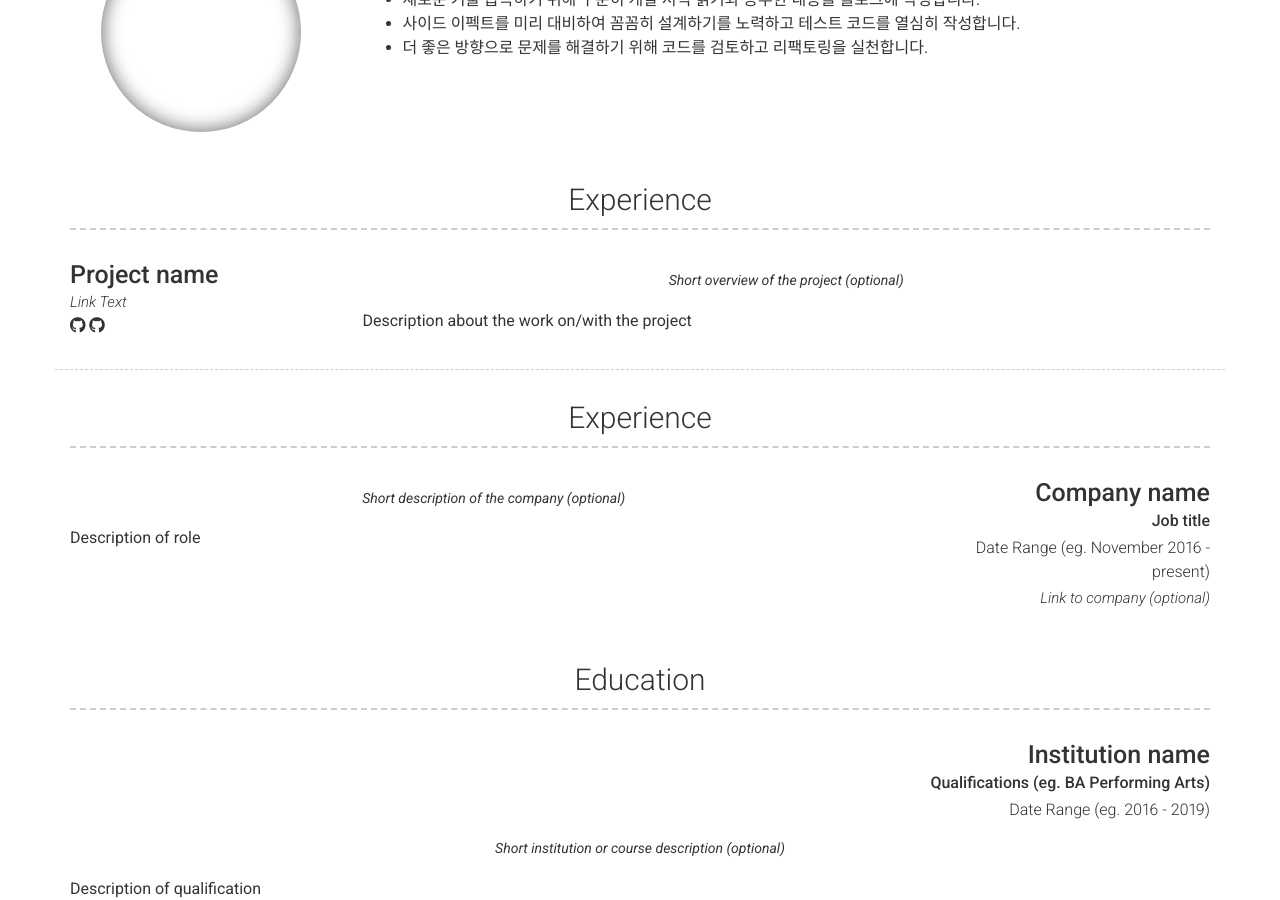
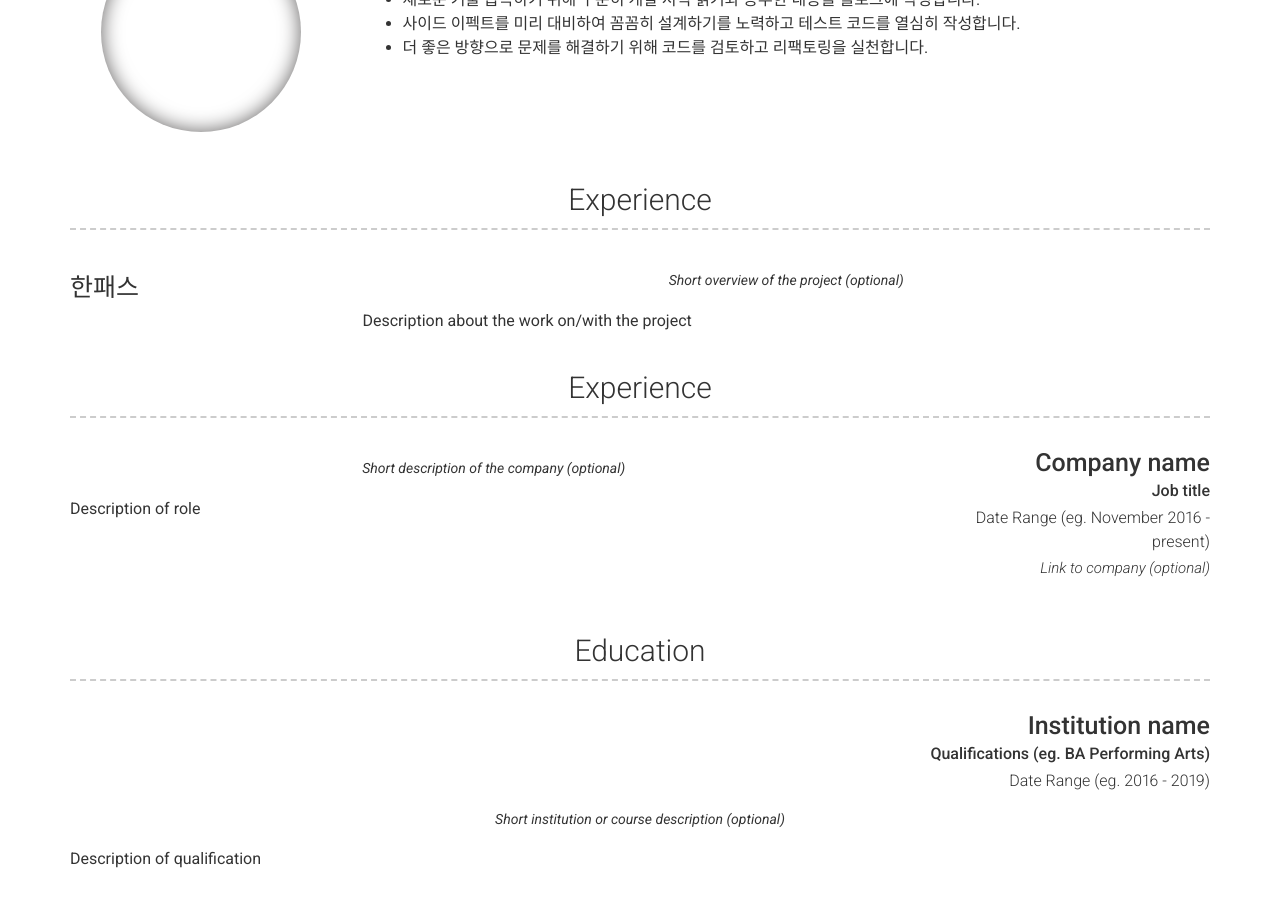
Before and after one commit to rbsks/rbsks.github.io, a Jekyll site: the page built from index.md, in a window 1280 px wide and 900 px high, scrolled down 370 px. Built offline with Jekyll 4.4.1, drawn with Linux system fonts in a browser that asks for light colours; nearby versions of some CDN libraries.

Commit message:
Update _config.yml

```diff
--- a/_config.yml
+++ b/_config.yml
@@ -61,18 +61,18 @@ content:
     layout: list
     content:
       - layout: left
-        border: weak  # Value of `weak` will display a weak border below this item. # Any
+        # border: weak  # Value of `weak` will display a weak border below this item. # Any
                       # other value (or no value) means no border will be displayed
-        title: Project name
-        link: Link to project (eg. sproogen.github.io/modern-resume-theme)(optional)
-        link_text: Link Text
-        additional_links:
-          - title:  Github page for project (eg. sproogen/modern-resume-theme)
-            icon: fab fa-github
-            url: Link to project (eg. sproogen.github.io/modern-resume-theme)(optional)
-          - title:  Github page for project (eg. sproogen/modern-resume-theme)
-            icon: fab fa-github
-            url: Link to project (eg. sproogen.github.io/modern-resume-theme)(optional)
+        title: 한패스
+        # link: Link to project (eg. sproogen.github.io/modern-resume-theme)(optional)
+        # link_text: Link Text
+        # additional_links:
+        #  - title:  Github page for project (eg. sproogen/modern-resume-theme)
+        #    icon: fab fa-github
+        #    url: Link to project (eg. sproogen.github.io/modern-resume-theme)(optional)
+        #  - title:  Github page for project (eg. sproogen/modern-resume-theme)
+        #    icon: fab fa-github
+        #    url: Link to project (eg. sproogen.github.io/modern-resume-theme)(optional)
         quote: >
           Short overview of the project (optional)
         description: | # this will include new lines to allow paragraphs
```
